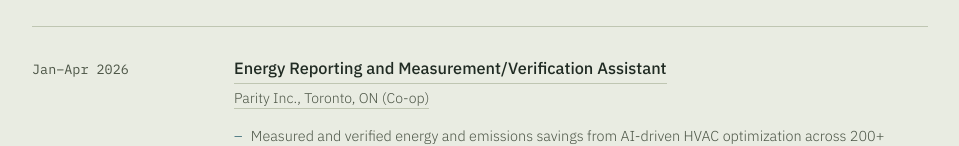
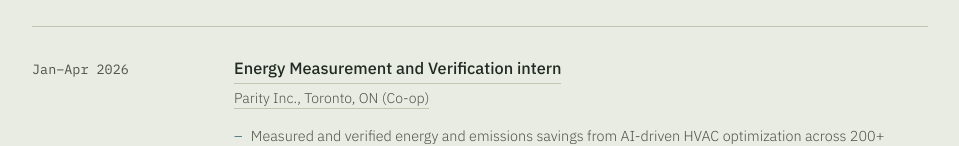
Before and after one commit to riko-miyagi/riko-miyagi.github.io, a plain HTML site: page experience.html in a window 1280 px wide. Shown: the part 434-580 px from the top of the page, without its empty margins (160-1119 px from the left). Drawn offline with Linux system fonts and the light colour scheme.

Commit message:
Update role description for internship position

```diff
--- a/experience.html
+++ b/experience.html
@@ -268,7 +268,7 @@
   <div class="entry-row">
     <div class="entry-date mono">Jan–Apr 2026</div>
     <div>
-      <p class="entry-role"><a href="https://www.linkedin.com/company/parityinc/about/" target="_blank" class="entry-link">Energy Reporting and Measurement/Verification Assistant</a></p>
+      <p class="entry-role"><a href="https://www.linkedin.com/company/parityinc/about/" target="_blank" class="entry-link">Energy Measurement and Verification intern</a></p>
       <p class="entry-org"><a href="https://www.linkedin.com/company/parityinc/about/" target="_blank" class="entry-link">Parity Inc., Toronto, ON (Co-op)</a></p>
       <ul class="entry-bullets">
         <li>Measured and verified energy and emissions savings from AI-driven HVAC optimization across 200+ commercial buildings in North America by collecting and analyzing building data.</li>
```
